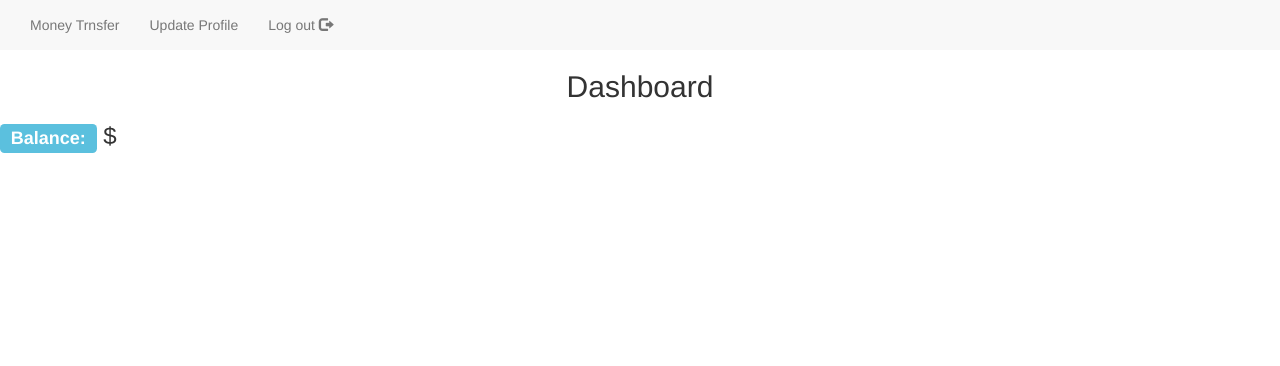
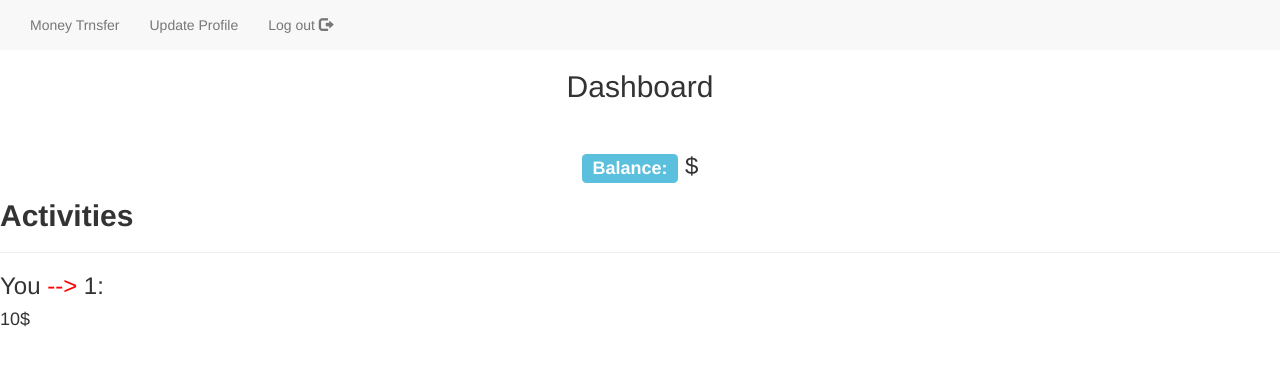
Before and after one commit to ariel2009/BankAdvanced, a PHP site: page /mainPage.php in a window 1280 px wide. Shown: the top 366 px of the page. Run offline with PHP 8.4, Linux system fonts and the light colour scheme; the visitor is signed in with stand-in values (Sample User, id 1); data comes from the database, SQL or seed files in the repository; tables that the repository leaves empty hold one stand-in row (values such as "Sample post").

Commit message:
Project finished

```diff
--- a/DatabaseInterface.php
+++ b/DatabaseInterface.php
@@ -209,7 +209,7 @@
                 return array("success"=>true,"data"=>$amount);
             }
         }
-        public function FetchTransfers(){
+        public function GetTransfers(){
             try{
                 $cursor = $this->MySQLdb->prepare("SELECT * FROM transfers WHERE accountFromID=:accountFromID OR accountToID=:accountToID");
                 $cursor->execute(array(":accountFromID"=>$_SESSION["accountID"], ":accountToID"=>$_SESSION["accountID"]));
@@ -217,7 +217,10 @@
             catch(PDOException $e) {
                 $this->CheckErrors($e);
             }
-            return array("success"=>true,"data"=>$cursor->fetch());
+            if(!$cursor->rowCount()){
+                return array("success"=>false,"data"=>"There are no any activities in your account :)");
+            }
+            return array("success"=>true,"data"=>$cursor->fetchAll());
         }
     }
 ?>
--- a/mainPage.php
+++ b/mainPage.php
@@ -2,6 +2,13 @@
 	require_once './permissions.php';
 	require_once './DatabaseInterface.php';
 	$databaseObj = new DatabaseInterface();
+	$transfered_array = $databaseObj->GetTransfers();
+		if(!$transfered_array["success"]){
+			$error_message = $transfered_array["data"];
+        }
+		else{
+			$transfers = $transfered_array["data"];
+		}
 ?>
 <!DOCTYPE html>
 <html>
@@ -24,8 +31,25 @@
 		</div>
 	</nav>
 	<h2 align="center">Dashboard</h2>
+	<br>
 	<?php
-		echo sprintf("<h3><label class='label label-info'>Balance:</label> %s$</h3>", $databaseObj->GetTotal($_SESSION["accountID"]));
+		echo sprintf("<h3 align='center'><label class='label label-info'>Balance:</label> %s$</h3>", $databaseObj->GetTotal($_SESSION["accountID"]));
+		echo "<h2><b>Activities</b></h2>";
+		echo "<hr>";
+		if(isset($error_message)){
+			echo $error_message;
+		}
+		else{
+			foreach ($transfers as $transfer){
+				if($transfer["accountFromID"] == $_SESSION["accountID"]){
+					echo sprintf("<h3> You <span style='color:red'>--></span> %s: <h4>%s$</h4></h3> ", $transfer["accountToID"],$transfer["amount"]);
+				}
+				else{
+					echo sprintf("<h3> %s <span style='color:green'>--></span> You: <h4>%s$</h4></h3>", $transfer["accountFromID"], $transfer["amount"]);
+				}
+				echo '<br>';
+			}
+		}
 		//<h3><label class="label label-warning">Recent Payments:</label><span style="color:red">-5.88</span>   swimming pool</h3>
 	?>
 	<script type="text/javascript">
```
